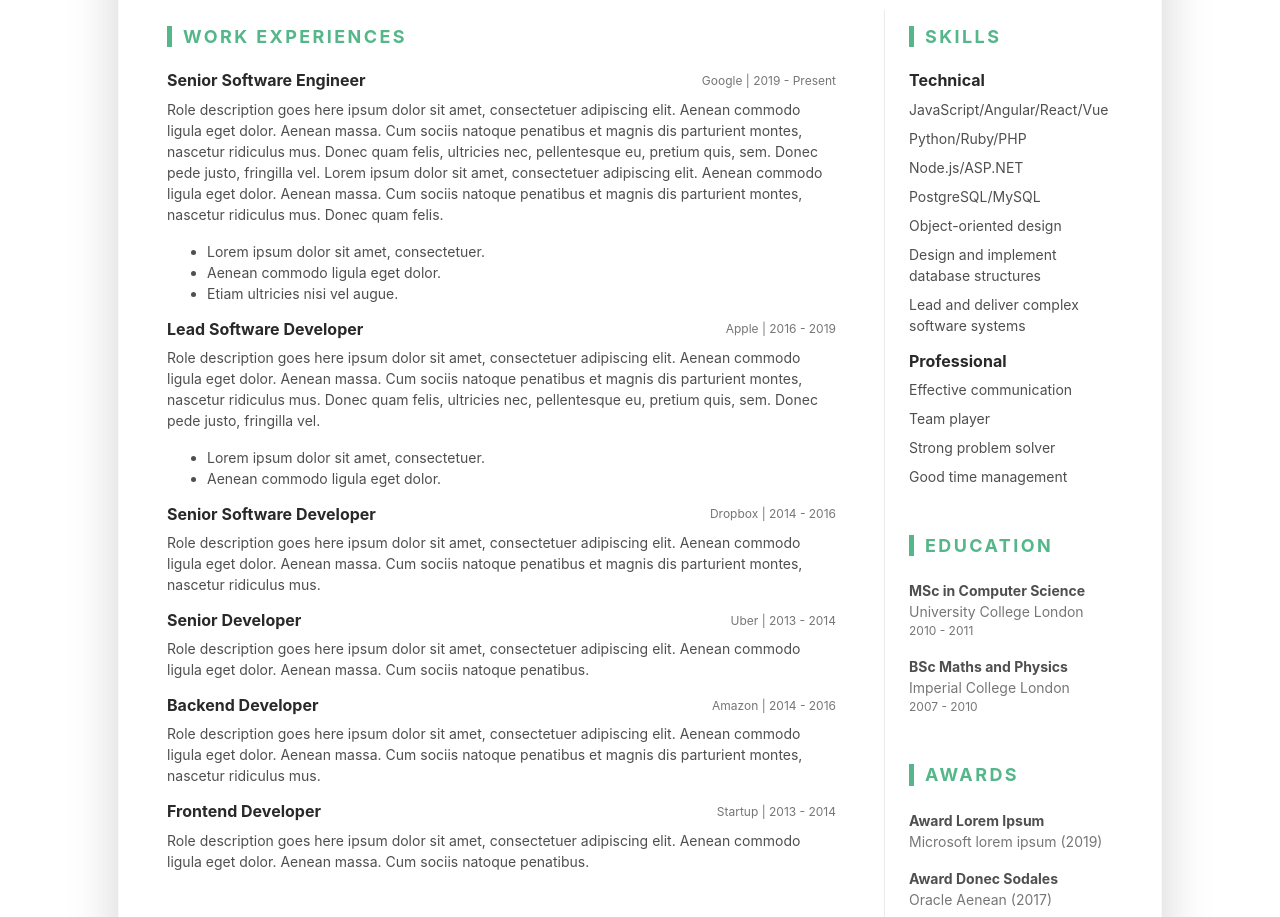
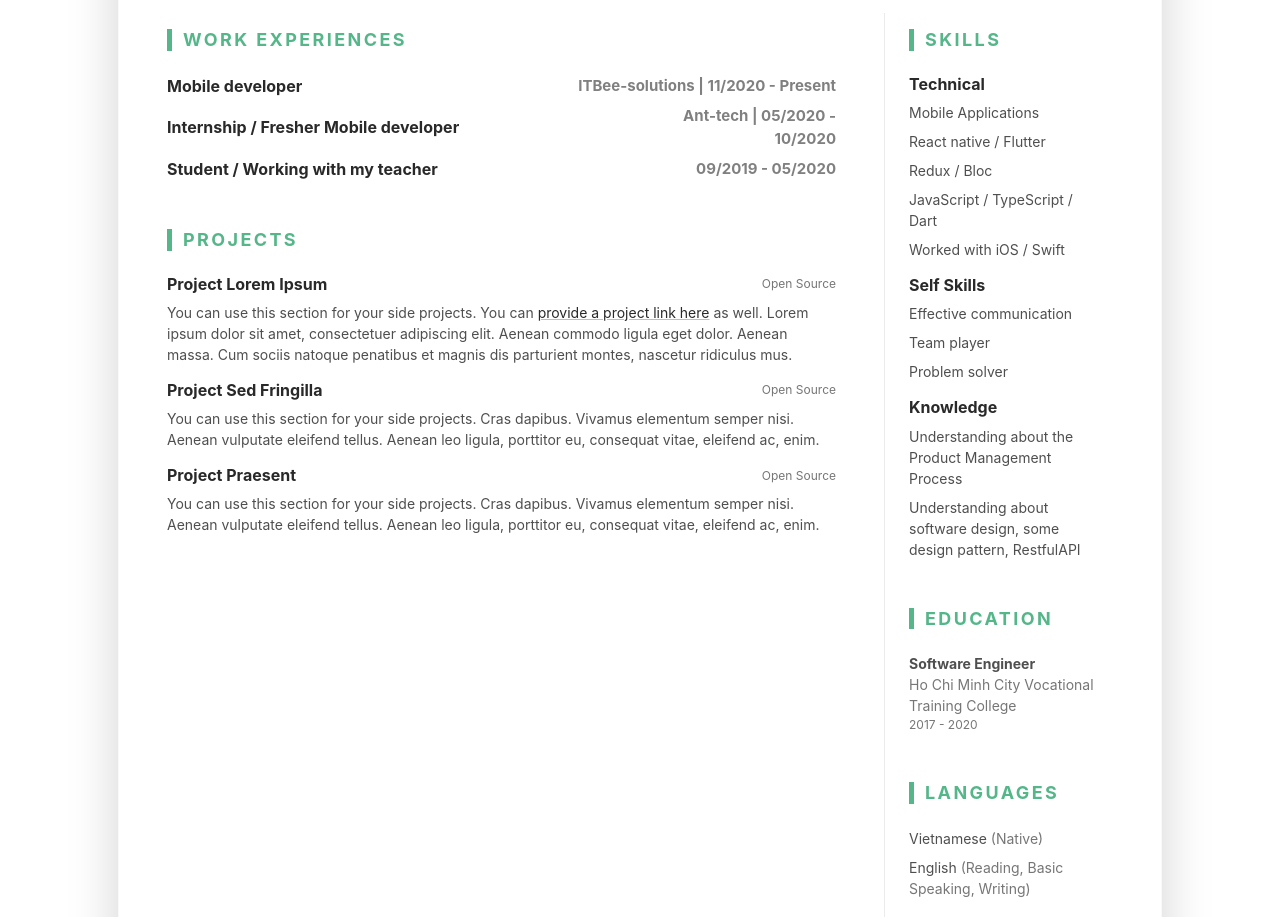
Before and after one commit to vietnguyenhoangw/online-cv-vietnguyenhoangw, a plain HTML site: page index.html in a window 1280 px wide. Shown: the part 421-1338 px from the top of the page. Drawn offline with nearby package versions, Linux system fonts and the light colour scheme.

Commit message:
:penguin: update more

```diff
--- a/index.html
+++ b/index.html
@@ -1,5 +1,6 @@
 <!DOCTYPE html>
 <html lang="en">
+
 <head>
 	<title>DevResume - Bootstrap 4 Resume/CV Template For Software Developers</title>
 
@@ -35,34 +36,63 @@
 						<div class="resume-title col-12 col-md-6 col-lg-8 col-xl-9">
 							<h2 class="resume-name mb-0 text-uppercase">NGUYEN HOANG VIET</h2>
 							<div class="resume-tagline mb-3 mb-md-0">Mobile Software Engineer (Junior)</div>
-						</div><!--//resume-title-->
+						</div>
+						<!--//resume-title-->
 						<div class="resume-contact col-12 col-md-6 col-lg-4 col-xl-3">
 							<ul class="list-unstyled mb-0">
-								<li class="mb-2"><i class="fas fa-phone-square fa-fw fa-lg mr-2 "></i><a class="resume-link" href="tel:#">0398 560 520</a></li>
-								<li class="mb-2"><i class="fas fa-envelope-square fa-fw fa-lg mr-2"></i><a class="resume-link" href="mailto:#">vietnguyenhoangw@gmail.com</a></li>
+								<li class="mb-2"><i class="fas fa-phone-square fa-fw fa-lg mr-2 "></i><a
+										class="resume-link" href="tel:#">0398 560 520</a></li>
+								<li class="mb-2"><i class="fas fa-envelope-square fa-fw fa-lg mr-2"></i><a
+										class="resume-link" href="mailto:#">vietnguyenhoangw@gmail.com</a></li>
 								<!-- <li class="mb-2"><i class="fas fa-globe fa-fw fa-lg mr-2"></i><a class="resume-link" href="#">www.yourwebsite.com</a></li> -->
-								<li class="mb-0"><i class="fas fa-map-marker-alt fa-fw fa-lg mr-2"></i>Ho Chi Minh, Viet Nam</li>
+								<li class="mb-0"><i class="fas fa-map-marker-alt fa-fw fa-lg mr-2"></i>Ho Chi Minh, Viet
+									Nam</li>
 							</ul>
-						</div><!--//resume-contact-->
-					</div><!--//row-->
+						</div>
+						<!--//resume-contact-->
+					</div>
+					<!--//row-->
 
-				</div><!--//resume-header-->
+				</div>
+				<!--//resume-header-->
 				<hr>
 				<div class="resume-intro py-3">
 					<div class="media flex-column flex-md-row align-items-center">
-						<img class="resume-profile-image mb-3 mb-md-0 mr-md-5 ml-md-0 rounded mx-auto" src="assets/images/resume-profile.png" alt="image">
+						<img class="resume-profile-image mb-3 mb-md-0 mr-md-5 ml-md-0  mx-auto"
+							src="assets/images/profile-image.jpeg" alt="image">
 						<div class="media-body text-left">
-							<p class="mb-0">Summarise your career here. <a class="theme-link" href="https://themes.3rdwavemedia.com/resources/sketch-template/resume-sketch-sketch-resume-template-for-software-developers/" target="_blank">You can make a PDF version of your resume using our free Sketch template here</a>. Donec quam felis, ultricies nec, pellentesque eu. Lorem ipsum dolor sit amet, consectetuer adipiscing elit. Aenean commodo ligula eget dolor. Aenean massa. Cum sociis natoque penatibus et magnis dis parturient montes, nascetur ridiculus mus. Donec quam felis, ultricies nec, pellentesque eu, pretium quis, sem.  Maecenas nec odio et ante tincidunt tempus. Donec vitae sapien ut libero venenatis faucibus. Nullam quis ante. Etiam sit amet orci eget eros faucibus tincidunt. Duis leo. Sed fringilla mauris sit amet nibh. </p>
-						</div><!--//media-body-->
+							<h3 class="text-uppercase resume-section-heading mb-4">About myself</h3>
+							<p class="mb-0"> I am working as a Mobile Developer (React Native) with more than 1 years of
+								experiences. Recently, Recently, I've been doing more research on Flutter and have
+								worked on several projects that use the Bloc pattern.
+							</p>
+							<p class="mb-0"> I am so welcome and happy to learn, to share and to talk about IT
+								knowledge.
+							</p>
+							<p class="mb-0"> I always try to practice to improve all my skills (Tech, life, ...),
+								everything new that make myself better everyday.
+							</p>
 						</div>
-				</div><!--//resume-intro-->
+						<!--//media-body-->
+					</div>
+				</div>
+				<!--//resume-intro-->
 				<div class="resume-footer text-right">
 					<ul class="resume-social-list list-inline mx-auto mb-0 d-inline-block text-muted">
-						<li class="list-inline-item mb-lg-0 mr-3"><a class="resume-link" href="#"><i class="fab fa-github-square fa-2x mr-2" data-fa-transform="down-4"></i><span class="d-none d-lg-inline-block text-muted">github.com/vietnguyenhoangw</span></a></li>
-						<li class="list-inline-item mb-lg-0 mr-3"><a class="resume-link" href="#"><i class="fab fa-linkedin fa-2x mr-2" data-fa-transform="down-4"></i><span class="d-none d-lg-inline-block text-muted">linkedin.com/in/vietnguyenhoangw</span></a></li>
+						<li class="list-inline-item mb-lg-0 mr-3"><a class="resume-link"
+								href="https://github.com/vietnguyenhoangw"><i class="fab fa-github-square fa-2x mr-2"
+									data-fa-transform="down-4"></i><span
+									class="d-none d-lg-inline-block text-muted">github.com/vietnguyenhoangw</span></a>
+						</li>
+						<li class="list-inline-item mb-lg-0 mr-3"><a class="resume-link"
+								href="https://www.linkedin.com/in/viet-hoang-nguyen-656227171"><i
+									class="fab fa-linkedin fa-2x mr-2" data-fa-transform="down-4"></i><span
+									class="d-none d-lg-inline-block text-muted">linkedin.com/in/vietnguyenhoangw</span></a>
+						</li>
 						<!-- <li class="list-inline-item mb-lg-0 mr-lg-3"><a class="resume-link" href="#"><i class="fab fa-twitter-square fa-2x mr-2" data-fa-transform="down-4"></i><span class="d-none d-lg-inline-block text-muted">@twittername</span></a></li> -->
 					</ul>
-				</div><!--//resume-footer-->
+				</div>
+				<!--//resume-footer-->
 				<hr>
 				<div class="resume-body">
 					<div class="row">
@@ -70,176 +100,200 @@
 							<section class="work-section py-3">
 								<h3 class="text-uppercase resume-section-heading mb-4">Work Experiences</h3>
 								<div class="item mb-3">
+									<!--//item-->
 									<div class="item-heading row align-items-center mb-2">
-										<h4 class="item-title col-12 col-md-6 col-lg-8 mb-2 mb-md-0">Senior Software Engineer</h4>
-										<div class="item-meta col-12 col-md-6 col-lg-4 text-muted text-left text-md-right">Google | 2019 - Present</div>
+										<h3 class="item-title col-12 col-md-5 col-lg-7 mb-2 mb-md-0">Mobile developer
+										</h3>
+										<div class=" col-12 col-md-5 col-lg-5 text-right"
+											style="font-size: 15px !important; font-weight: bold; color: gray;">
+											ITBee-solutions | 11/2020 - Present</div>
 
 									</div>
-									<div class="item-content">
-										<p>Role description goes here ipsum dolor sit amet, consectetuer adipiscing elit. Aenean commodo ligula eget dolor. Aenean massa. Cum sociis natoque penatibus et magnis dis parturient montes, nascetur ridiculus mus. Donec quam felis, ultricies nec, pellentesque eu, pretium quis, sem. Donec pede justo, fringilla vel. Lorem ipsum dolor sit amet, consectetuer adipiscing elit. Aenean commodo ligula eget dolor. Aenean massa. Cum sociis natoque penatibus et magnis dis parturient montes, nascetur ridiculus mus. Donec quam felis.</p>
+									<!-- <div class="item-content">
+										<p>Role description goes here ipsum dolor sit amet, consectetuer adipiscing
+											elit. Aenean commodo ligula eget dolor. Aenean massa. Cum sociis natoque
+											penatibus et magnis dis parturient montes, nascetur ridiculus mus. Donec
+											quam felis, ultricies nec, pellentesque eu, pretium quis, sem. Donec pede
+											justo, fringilla vel. Lorem ipsum dolor sit amet, consectetuer adipiscing
+											elit. Aenean commodo ligula eget dolor. Aenean massa. Cum sociis natoque
+											penatibus et magnis dis parturient montes, nascetur ridiculus mus. Donec
+											quam felis.</p>
 										<ul class="resume-list">
 											<li>Lorem ipsum dolor sit amet, consectetuer.</li>
 											<li>Aenean commodo ligula eget dolor.</li>
 											<li>Etiam ultricies nisi vel augue.</li>
 										</ul>
-									</div>
-								</div><!--//item-->
-								<div class="item mb-3">
+									</div> -->
+									<!--//item-->
 									<div class="item-heading row align-items-center mb-2">
-										<h4 class="item-title col-12 col-md-6 col-lg-8 mb-2 mb-md-0">Lead Software Developer</h4>
-										<div class="item-meta col-12 col-md-6 col-lg-4 text-muted text-left text-md-right">Apple | 2016 - 2019</div>
+										<h3 class="item-title col-12 col-md-6 col-lg-8 mb-2 mb-md-0">Internship /
+											Fresher Mobile developer
+										</h3>
+										<div class=" col-12 col-md-6 col-lg-4 text-right"
+											style="font-size: 15px !important; font-weight: bold; color: gray;">
+											Ant-tech | 05/2020 - 10/2020</div>
 
 									</div>
-									<div class="item-content">
-										<p>Role description goes here ipsum dolor sit amet, consectetuer adipiscing elit. Aenean commodo ligula eget dolor. Aenean massa. Cum sociis natoque penatibus et magnis dis parturient montes, nascetur ridiculus mus. Donec quam felis, ultricies nec, pellentesque eu, pretium quis, sem. Donec pede justo, fringilla vel.</p>
+									<!-- <div class="item-content">
+										<p>Role description goes here ipsum dolor sit amet, consectetuer adipiscing
+											elit. Aenean commodo ligula eget dolor. Aenean massa. Cum sociis natoque
+											penatibus et magnis dis parturient montes, nascetur ridiculus mus. Donec
+											quam felis, ultricies nec, pellentesque eu, pretium quis, sem. Donec pede
+											justo, fringilla vel. Lorem ipsum dolor sit amet, consectetuer adipiscing
+											elit. Aenean commodo ligula eget dolor. Aenean massa. Cum sociis natoque
+											penatibus et magnis dis parturient montes, nascetur ridiculus mus. Donec
+											quam felis.</p>
 										<ul class="resume-list">
 											<li>Lorem ipsum dolor sit amet, consectetuer.</li>
 											<li>Aenean commodo ligula eget dolor.</li>
+											<li>Etiam ultricies nisi vel augue.</li>
 										</ul>
-									</div>
-								</div><!--//item-->
-								<div class="item mb-3">
+									</div> -->
+									<!--//item-->
 									<div class="item-heading row align-items-center mb-2">
-										<h4 class="item-title col-12 col-md-6 col-lg-8 mb-2 mb-md-0">Senior Software Developer</h4>
-										<div class="item-meta col-12 col-md-6 col-lg-4 text-muted text-left text-md-right">Dropbox | 2014 - 2016</div>
+										<h3 class="item-title col-12 col-md-6 col-lg-8 mb-2 mb-md-0">Student / Working
+											with my teacher
+										</h3>
+										<div class=" col-12 col-md-6 col-lg-4 text-right"
+											style="font-size: 15px !important; font-weight: bold; color: gray;">
+											09/2019 - 05/2020</div>
 
 									</div>
-									<div class="item-content">
-										<p>Role description goes here ipsum dolor sit amet, consectetuer adipiscing elit. Aenean commodo ligula eget dolor. Aenean massa. Cum sociis natoque penatibus et magnis dis parturient montes, nascetur ridiculus mus.</p>
+									<!-- <div class="item-content">
+										<p>Role description goes here ipsum dolor sit amet, consectetuer adipiscing
+											elit. Aenean commodo ligula eget dolor. Aenean massa. Cum sociis natoque
+											penatibus et magnis dis parturient montes, nascetur ridiculus mus. Donec
+											quam felis, ultricies nec, pellentesque eu, pretium quis, sem. Donec pede
+											justo, fringilla vel. Lorem ipsum dolor sit amet, consectetuer adipiscing
+											elit. Aenean commodo ligula eget dolor. Aenean massa. Cum sociis natoque
+											penatibus et magnis dis parturient montes, nascetur ridiculus mus. Donec
+											quam felis.</p>
+										<ul class="resume-list">
+											<li>Lorem ipsum dolor sit amet, consectetuer.</li>
+											<li>Aenean commodo ligula eget dolor.</li>
+											<li>Etiam ultricies nisi vel augue.</li>
+										</ul>
+									</div> -->
 								</div>
-								</div><!--//item-->
-								<div class="item">
-									<div class="item-heading row align-items-center mb-2">
-										<h4 class="item-title col-12 col-md-6 col-lg-8 mb-2 mb-md-0">Senior Developer</h4>
-										<div class="item-meta col-12 col-md-6 col-lg-4 text-muted text-left text-md-right">Uber | 2013 - 2014</div>
-
-									</div>
-									<div class="item-content">
-										<p>Role description goes here ipsum dolor sit amet, consectetuer adipiscing elit. Aenean commodo ligula eget dolor. Aenean massa. Cum sociis natoque penatibus. </p>
-									</div>
-								</div><!--//item-->
-								<div class="item">
-									<div class="item-heading row align-items-center mb-2">
-										<h4 class="item-title col-12 col-md-6 col-lg-8 mb-2 mb-md-0">Backend Developer</h4>
-										<div class="item-meta col-12 col-md-6 col-lg-4 text-muted text-left text-md-right">Amazon | 2014 - 2016</div>
-
-									</div>
-									<div class="item-content">
-										<p>Role description goes here ipsum dolor sit amet, consectetuer adipiscing elit. Aenean commodo ligula eget dolor. Aenean massa. Cum sociis natoque penatibus et magnis dis parturient montes, nascetur ridiculus mus.</p>
-									</div>
-								</div><!--//item-->
-								<div class="item">
-									<div class="item-heading row align-items-center mb-2">
-										<h4 class="item-title col-12 col-md-6 col-lg-8 mb-2 mb-md-0">Frontend Developer</h4>
-										<div class="item-meta col-12 col-md-6 col-lg-4 text-muted text-left text-md-right">Startup | 2013 - 2014</div>
-
-									</div>
-									<div class="item-content">
-										<p>Role description goes here ipsum dolor sit amet, consectetuer adipiscing elit. Aenean commodo ligula eget dolor. Aenean massa. Cum sociis natoque penatibus. </p>
-									</div>
-								</div><!--//item-->
-
-							</section><!--//work-section-->
+							</section>
+							<!--//work-section-->
 
 
 							<section class="project-section py-3">
 								<h3 class="text-uppercase resume-section-heading mb-4">Projects</h3>
 								<div class="item mb-3">
 									<div class="item-heading row align-items-center mb-2">
-										<h4 class="item-title col-12 col-md-6 col-lg-8 mb-2 mb-md-0">Project Lorem Ipsum</h4>
-										<div class="item-meta col-12 col-md-6 col-lg-4 text-muted text-left text-md-right">Open Source</div>
+										<h4 class="item-title col-12 col-md-6 col-lg-8 mb-2 mb-md-0">Project Lorem Ipsum
+										</h4>
+										<div
+											class="item-meta col-12 col-md-6 col-lg-4 text-muted text-left text-md-right">
+											Open Source</div>
 
 									</div>
 									<div class="item-content">
-										<p>You can use this section for your side projects. You can <a href="#" class="theme-link">provide a project link here</a> as well. Lorem ipsum dolor sit amet, consectetuer adipiscing elit. Aenean commodo ligula eget dolor. Aenean massa. Cum sociis natoque penatibus et magnis dis parturient montes, nascetur ridiculus mus.</p>
+										<p>You can use this section for your side projects. You can <a href="#"
+												class="theme-link">provide a project link here</a> as well. Lorem ipsum
+											dolor sit amet, consectetuer adipiscing elit. Aenean commodo ligula eget
+											dolor. Aenean massa. Cum sociis natoque penatibus et magnis dis parturient
+											montes, nascetur ridiculus mus.</p>
 
 
 									</div>
-								</div><!--//item-->
+								</div>
+								<!--//item-->
 								<div class="item">
 									<div class="item-heading row align-items-center mb-2">
-										<h4 class="item-title col-12 col-md-6 col-lg-8 mb-2 mb-md-0">Project Sed Fringilla</h4>
-										<div class="item-meta col-12 col-md-6 col-lg-4 text-muted text-left text-md-right">Open Source</div>
+										<h4 class="item-title col-12 col-md-6 col-lg-8 mb-2 mb-md-0">Project Sed
+											Fringilla</h4>
+										<div
+											class="item-meta col-12 col-md-6 col-lg-4 text-muted text-left text-md-right">
+											Open Source</div>
 
 									</div>
 									<div class="item-content">
-										<p>You can use this section for your side projects. Cras dapibus. Vivamus elementum semper nisi. Aenean vulputate eleifend tellus. Aenean leo ligula, porttitor eu, consequat vitae, eleifend ac, enim.</p>
+										<p>You can use this section for your side projects. Cras dapibus. Vivamus
+											elementum semper nisi. Aenean vulputate eleifend tellus. Aenean leo ligula,
+											porttitor eu, consequat vitae, eleifend ac, enim.</p>
 
 									</div>
-								</div><!--//item-->
+								</div>
+								<!--//item-->
 								<div class="item">
 									<div class="item-heading row align-items-center mb-2">
-										<h4 class="item-title col-12 col-md-6 col-lg-8 mb-2 mb-md-0">Project Praesent </h4>
-										<div class="item-meta col-12 col-md-6 col-lg-4 text-muted text-left text-md-right">Open Source</div>
+										<h4 class="item-title col-12 col-md-6 col-lg-8 mb-2 mb-md-0">Project Praesent
+										</h4>
+										<div
+											class="item-meta col-12 col-md-6 col-lg-4 text-muted text-left text-md-right">
+											Open Source</div>
 
 									</div>
 									<div class="item-content">
-										<p>You can use this section for your side projects. Cras dapibus. Vivamus elementum semper nisi. Aenean vulputate eleifend tellus. Aenean leo ligula, porttitor eu, consequat vitae, eleifend ac, enim.</p>
+										<p>You can use this section for your side projects. Cras dapibus. Vivamus
+											elementum semper nisi. Aenean vulputate eleifend tellus. Aenean leo ligula,
+											porttitor eu, consequat vitae, eleifend ac, enim.</p>
 
 									</div>
-								</div><!--//item-->
-							</section><!--//project-section-->
-						</div><!--//resume-main-->
+								</div>
+								<!--//item-->
+							</section>
+							<!--//project-section-->
+						</div>
+						<!--//resume-main-->
 						<aside class="resume-aside col-12 col-lg-4 col-xl-3 px-lg-4 pb-lg-4">
 							<section class="skills-section py-3">
 								<h3 class="text-uppercase resume-section-heading mb-4">Skills</h3>
 								<div class="item">
 									<h4 class="item-title">Technical</h4>
 									<ul class="list-unstyled resume-skills-list">
-										<li class="mb-2">JavaScript/Angular/React/Vue</li>
-										<li class="mb-2">Python/Ruby/PHP<li>
-											<li class="mb-2">Node.js/ASP.NET</li>
-											<li class="mb-2">PostgreSQL/MySQL</li>
-											<li class="mb-2">Object-oriented design</li>
-											<li class="mb-2">Design and implement database structures</li>
-											<li>Lead and deliver complex software systems</li>
+										<li class="mb-2">Mobile Applications</li>
+										<li class="mb-2">React native / Flutter
+										<li>
+										<li class="mb-2">Redux / Bloc </li>
+										<li class="mb-2">JavaScript / TypeScript / Dart</li>
+										<li class="mb-2">Worked with iOS / Swift </li>
 									</ul>
-									</div><!--//item-->
+								</div>
+								<!--//item-->
 								<div class="item">
-										<h4 class="item-title">Professional</h4>
+									<h4 class="item-title">Self Skills</h4>
 									<ul class="list-unstyled resume-skills-list">
 										<li class="mb-2">Effective communication</li>
-											<li class="mb-2">Team player<li>
-												<li class="mb-2">Strong problem solver</li>
-												<li>Good time management</li>
+										<li class="mb-2">Team player
+										<li>
+										<li class="mb-2">Problem solver</li>
 									</ul>
-										</div><!--//item-->
-									</section><!--//skills-section-->
+								</div>
+								<!--//item-->
+								<div class="item">
+									<h4 class="item-title">Knowledge</h4>
+									<ul class="list-unstyled resume-skills-list">
+										<li class="mb-2">Understanding about the Product Management Process</li>
+										<li class="mb-2">Understanding about software design, some design pattern,
+											RestfulAPI</li>
+									</ul>
+								</div>
+							</section>
+							<!--//skills-section-->
 							<section class="education-section py-3">
 								<h3 class="text-uppercase resume-section-heading mb-4">Education</h3>
 								<ul class="list-unstyled resume-education-list">
 									<li class="mb-3">
-												<div class="resume-degree font-weight-bold">MSc in Computer Science</div>
-												<div class="resume-degree-org text-muted">University College London</div>
-												<div class="resume-degree-time text-muted">2010 - 2011</div>
-											</li>
-											<li>
-												<div class="resume-degree font-weight-bold">BSc Maths and Physics</div>
-												<div class="resume-degree-org text-muted">Imperial College London</div>
-												<div class="resume-degree-time text-muted">2007 - 2010</div>
+										<div class="resume-degree font-weight-bold">Software Engineer</div>
+										<div class="resume-degree-org text-muted">Ho Chi Minh City Vocational Training
+											College</div>
+										<div class="resume-degree-time text-muted">2017 - 2020</div>
 									</li>
 								</ul>
-									</section><!--//education-section-->
-									<section class="education-section py-3">
-										<h3 class="text-uppercase resume-section-heading mb-4">Awards</h3>
-										<ul class="list-unstyled resume-awards-list">
-											<li class="mb-3">
-												<div class="font-weight-bold">Award Lorem Ipsum</div>
-												<div class="text-muted">Microsoft lorem ipsum (2019)</div>
-											</li>
-											<li>
-												<div class="font-weight-bold">Award Donec Sodales</div>
-												<div class="text-muted">Oracle Aenean (2017)</div>
-											</li>
-										</ul>
-									</section><!--//education-section-->
+							</section>
+							<!--//education-section-->
 							<section class="skills-section py-3">
 								<h3 class="text-uppercase resume-section-heading mb-4">Languages</h3>
 								<ul class="list-unstyled resume-lang-list">
 									<li class="mb-2">Vietnamese <span class="text-muted">(Native)</span></li>
 									<li>English <span class="text-muted">(Reading, Basic Speaking, Writing)</span></li>
 								</ul>
-									</section><!--//certificates-section-->
+							</section>
+							<!--//certificates-section-->
 							<section class="skills-section py-3">
 								<h3 class="text-uppercase resume-section-heading mb-4">Interests</h3>
 								<ul class="list-unstyled resume-interests-list mb-0">
@@ -247,23 +301,51 @@
 									<li class="mb-2">Badminton</li>
 									<li class="mb-2">Photography</li>
 								</ul>
-									</section><!--//certificates-section-->
+							</section>
+							<!--//activities-section-->
+							<section class="education-section py-3">
+								<h3 class="text-uppercase resume-section-heading mb-4">Activities</h3>
+								<ul class="list-unstyled resume-awards-list">
+									<li class="mb-3">
+										<div class="font-weight-bold">15km Finisher</div>
+										<div class="text-muted">LAAN Ultra trial 2019 (2019)</div>
+									</li>
+								</ul>
+							</section>
+							<!--//certificates-section-->
 
-								</aside><!--//resume-aside-->
-							</div><!--//row-->
-						</div><!--//resume-body-->
+						</aside>
+						<!--//resume-aside-->
+					</div>
+					<!--//row-->
+				</div>
+				<!--//resume-body-->
 				<hr>
+				<!--//pdf-download-->
+				<div class="text-center mt-4">
+					<a href="assets/images/profile-image.jpeg" target="_blank" role="button"
+						class="btn btn-outline-success">
+						<i class="fas fa-cloud-download-alt"></i>
+						Download as PDF</a>
+				</div>
 			</article>
-
-				</div><!--//container-->
+		</div>
+		<!--//container-->
 
 		<footer class="footer text-center py-4">
 			<!--/* This template is free as long as you keep the footer attribution link. If you'd like to use the template without the attribution link, you can buy the commercial license via our website: themes.3rdwavemedia.com Thank you for your support. :) */-->
-					<small class="copyright text-muted">Designed with <i class="fas fa-heart"></i> by <a class="theme-link" href="http://themes.3rdwavemedia.com" target="_blank">Xiaoying Riley</a> for developers</small>
+			<small class="copyright text-muted">Designed with <i class="fas fa-heart"></i> by <a class="theme-link"
+					href="http://themes.3rdwavemedia.com" target="_blank">Xiaoying Riley</a> for developers</small>
 		</footer>
 
-			</div><!--//main-wrapper-->
+	</div>
+	<!--//main-wrapper-->
 
 
 </body>
+
+<script src="http://ajax.googleapis.com/ajax/libs/jquery/1.7.1/jquery.min.js" type="text/javascript"></script>
+<script src="https://cdnjs.cloudflare.com/ajax/libs/jspdf/2.3.1/jspdf.umd.min.js"></script>
+<script type="text/javascript" src="./script/script.js"></script>
+
 </html>
```
Also changed, not shown: assets/images/profile-image.jpeg (added). Lines whose indentation alone changed are shown as unchanged.
